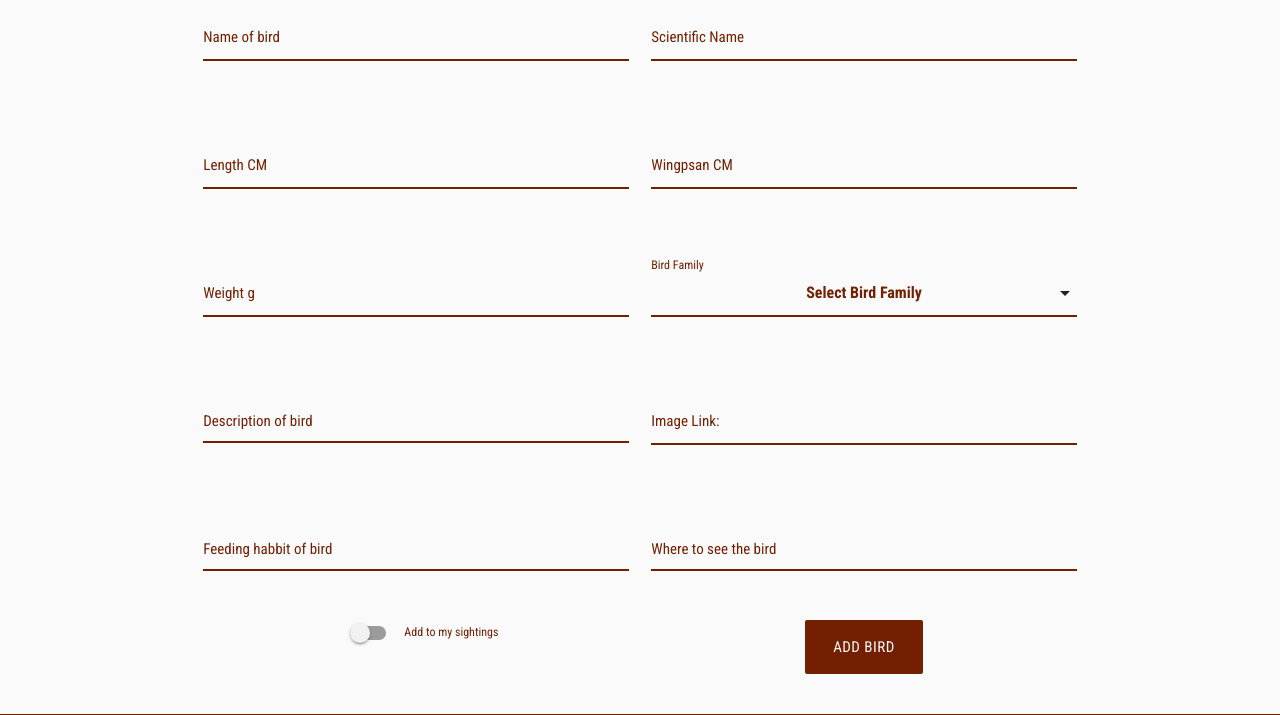
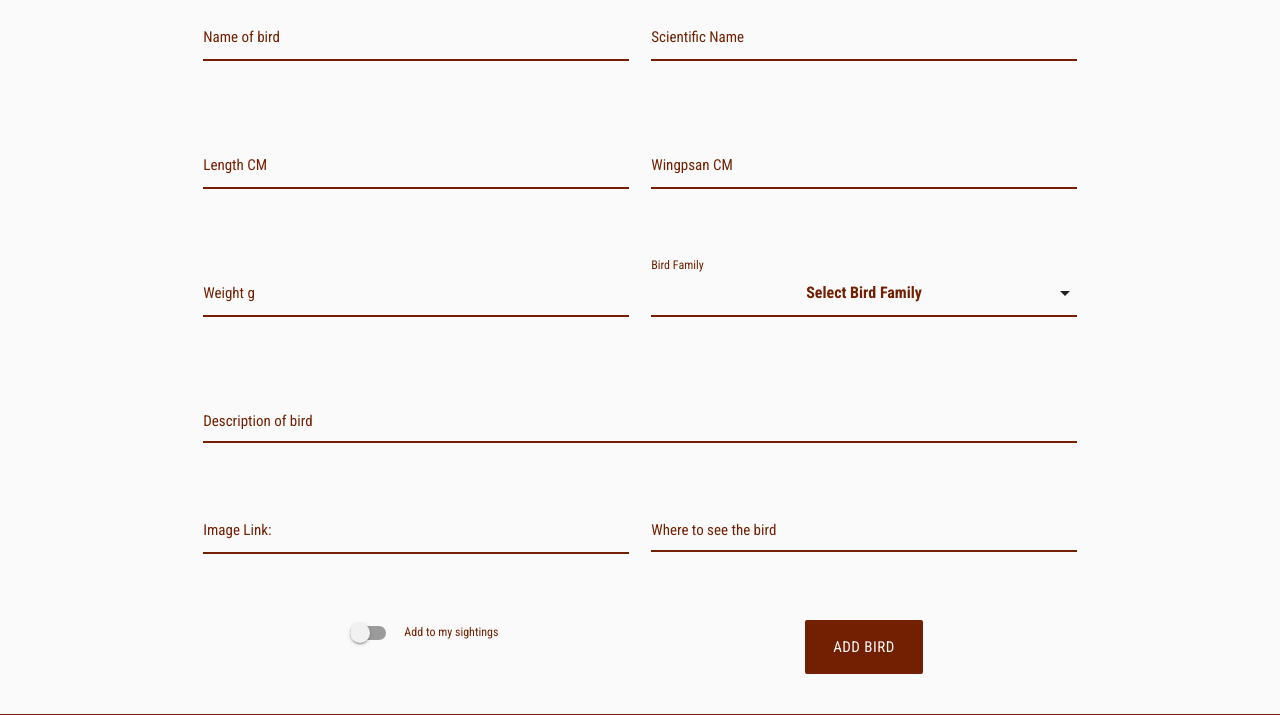
Before and after one commit to CarterStefan/bird_watcher, a Flask app: page /add_new_bird/ in a window 1280 px wide. Shown: the part 323-1038 px from the top of the page. Run offline with Flask 2, Linux system fonts and the light colour scheme; the visitor is signed in with stand-in values (Sample User, id 1); data that the repository does not hold is empty; some libraries are stand-ins or nearby versions; some web fonts are replaced.

Commit message:
Add fix for bird family selection not showing alphabetically

```diff
--- a/app.py
+++ b/app.py
@@ -118,7 +118,7 @@ def home():
 def uk_birds():
     # Get all bird species from DB and sort alpabetically
     bird_species = mongo.db.bird_species.find().sort("bird_name", 1)
-    bird_family = mongo.db.bird_family.find().sort("name", 1)
+    bird_family = mongo.db.bird_family.find().sort("family_name", 1)
     return render_template(
         "bird_species.html", bird_species=bird_species,
         bird_family=bird_family)
@@ -128,7 +128,7 @@ def uk_birds():
 @app.route("/search", methods=["GET", "POST"])
 def search():
     # Get bird families from DB
-    bird_family = mongo.db.bird_family.find().sort("name", 1)
+    bird_family = mongo.db.bird_family.find().sort("family_name", 1)
     # Select to search by bird family
     bird_family_search = request.form.get("bird_family_search")
     bird_species = mongo.db.bird_species.find({
@@ -238,7 +238,7 @@ def report_sighting():
 @app.route("/add_new_bird/", methods=["GET", "POST"])
 def add_new_bird():
     # Get bird families from the database
-    bird_family = mongo.db.bird_family.find().sort("name", 1)
+    bird_family = mongo.db.bird_family.find().sort("family_name", 1)
 
     # Add bird to database using form when user clicks submit
     if request.method == "POST":
@@ -249,7 +249,6 @@ def add_new_bird():
             "wingspan": request.form.get("wingspan"),
             "weight": request.form.get("weight"),
             "description": request.form.get("description"),
-            "feeding": request.form.get("feeding"),
             "where": request.form.get("where"),
             "image": request.form.get("image"),
             "bird_family": request.form.get("bird_family"),
@@ -311,7 +310,6 @@ def edit_bird(bird_id):
             "wingspan": request.form.get("wingspan"),
             "weight": request.form.get("weight"),
             "description": request.form.get("description"),
-            "feeding": request.form.get("feeding"),
             "where": request.form.get("where"),
             "image": request.form.get("image"),
             "bird_family": request.form.get("bird_family"),
@@ -323,7 +321,7 @@ def edit_bird(bird_id):
     # Get existing information about bird from DB
     bird = mongo.db.bird_species.find_one({"_id": ObjectId(bird_id)})
     # Get bird family options for dropdown from DB
-    bird_family = mongo.db.bird_family.find().sort("name", 1)
+    bird_family = mongo.db.bird_family.find().sort("family_name", 1)
     # Show form to edit a birds information if logged in
     if session.get('user'):
         return render_template(
--- a/templates/add_new_bird.html
+++ b/templates/add_new_bird.html
@@ -140,7 +140,7 @@
 
       <!-- Description of bird -->
       <div class="row">
-        <div class="input-field col s12 m6">
+        <div class="input-field col s12">
           <textarea
             id="description"
             name="description"
@@ -160,19 +163,6 @@
             ></span>
           </div>
         </div>
-      </div>
-
-      <!-- Feeding of bird -->
-      <div class="row">
-        <div class="input-field col s12 m6">
-          <textarea
-            id="feeding"
-            name="feeding"
-            class="materialize-textarea"
-          ></textarea>
-          <label for="feeding">Feeding habbit of bird</label>
-        </div>
-
         <!-- Where to see bird -->
 
         <div class="input-field col s12 m6">
```
Also changed, not shown: other parts of templates/add_new_bird.html (+3 -0 lines), templates/edit_bird.html (+4 -11 lines).
